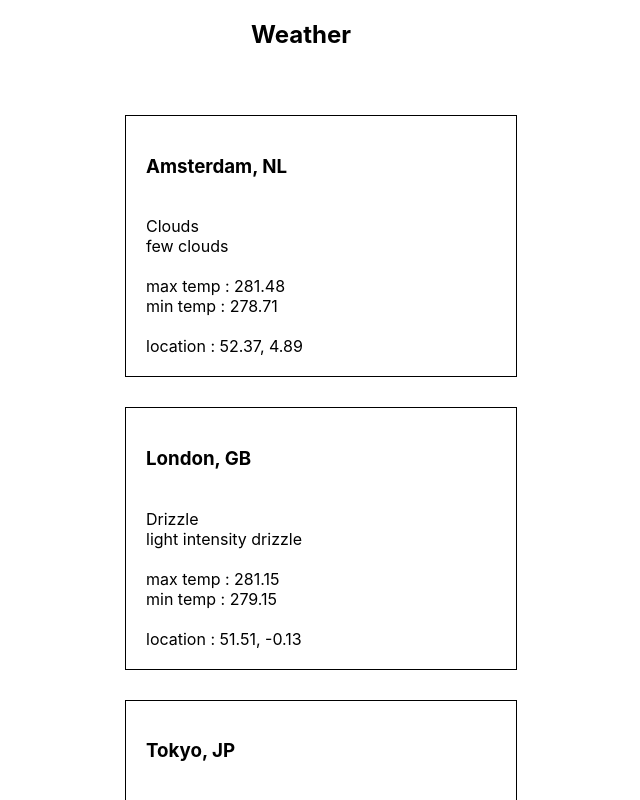
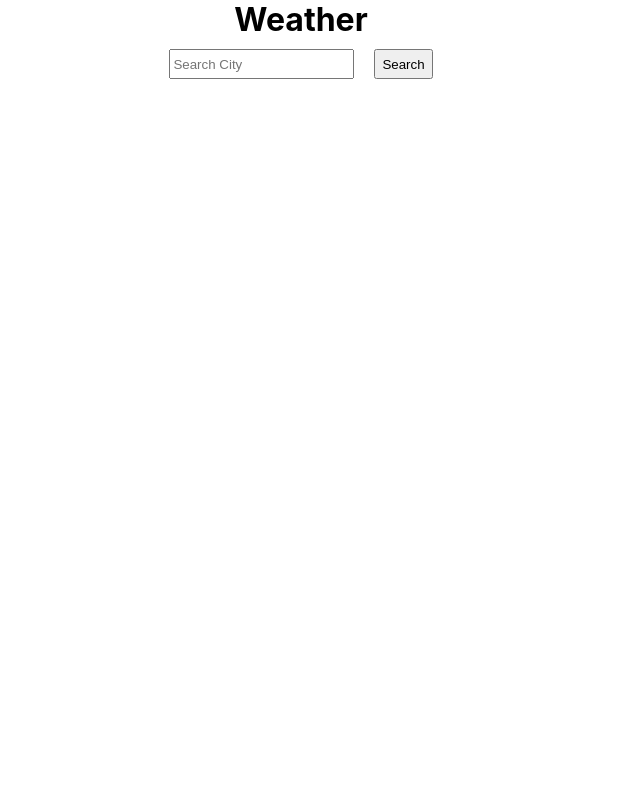
Before and after one commit to malnaqeeb/hackyourweather, a React (Create React App) app: page / in a window 1280 px wide. Shown: the top 800 px of the page, without its empty margins (339-979 px from the left). Built offline with nearby package versions, Linux system fonts and the light colour scheme.

Commit message:
hackyourweather-week2

```diff
--- a/src/App.css
+++ b/src/App.css
@@ -1,22 +1,37 @@
-.App{
+h1 {
   margin: auto;
-
+  display: flex;
+  justify-content: center;
 }
-.title{
+.status {
+  margin: auto;
   display: flex;
   justify-content: center;
 }
 
-.list{
+.form {
+  display: flex;
+  justify-content: center;
+  margin: auto;
+  width: 300px;
+}
+
+.items {
+  border: solid 2px black;
+  margin: 20px auto;
   list-style: none;
+  width: 300px;
+  padding: 20px;
 }
-.container{
+
+.input-text {
+  margin: 10px;
   display: flex;
   justify-content: center;
 }
-.city-item{
-padding: 20px;
-margin: 30px;
-border: 1px solid black;
-width: 350px;
+.input-submit {
+  margin: 10px;
+  height: 30px;
+  display: flex;
+  justify-content: center;
 }
--- a/src/App.js
+++ b/src/App.js
@@ -4,8 +4,8 @@ import CitiesList from "./components/CitiesList";
 
 function App() {
   return (
-    <div className="App">
-      <h2 className="title">Weather</h2>
+    <div>
+      <h1 className="title">Weather</h1>
       <div>
         <CitiesList />
       </div>
--- a/src/components/CitiesList.js
+++ b/src/components/CitiesList.js
@@ -1,15 +1,46 @@
-import React from "react";
-import data from "../city-weather.json";
-import CityInfo from "./CityInfo.js";
+import React, { useState } from "react";
+// import data from "../city-weather.json";
+import CityInfo from "./CityInfo";
+import Form from "./Form";
 
 const CitiesList = () => {
+  const [weather, setWeather] = useState({});
+  const [status, setStatus] = useState("");
+  const [errorMessage, setErrorMessage] = useState("");
+  const appid = "eb076c099e2e95f7dc6a0f2dbe0761ae";
+  async function getCity(city) {
+    setErrorMessage("");
+    setStatus("loading");
+    try {
+      const response = await fetch(
+        `https://api.openweathermap.org/data/2.5/weather?q=${city}&appid=${appid}`
+      );
+      if (response.ok) {
+        const data = await response.json();
+        console.log(data);
+        setWeather(data);
+        setStatus("success");
+        setErrorMessage("");
+      } else {
+        setErrorMessage("Please insert valid city name");
+        setStatus("");
+      }
+    } catch (error) {
+      setStatus("error");
+      setErrorMessage(error.message);
+    }
+  }
   return (
-    <div className="container">
-      <ul className="list">
-        {data.map(city => {
-          return <CityInfo key={city.id} cityProps={city} />;
-        })}
-      </ul>
+    <div className="city-item">
+      <Form getCity={getCity} />
+      {status === "loading" && <h2 className="status">Loading....</h2>}
+      {status === "error" && <h2>{errorMessage}</h2>}
+      {errorMessage !== "" && <h1>{errorMessage}</h1>}
+      {status === "success" && (
+        <div className="items">
+          <CityInfo cityProps={weather} />
+        </div>
+      )}
     </div>
   );
 };
--- a/src/components/CityInfo.js
+++ b/src/components/CityInfo.js
@@ -2,7 +2,7 @@ import React from "react";
 
 const CityInfo = ({ cityProps }) => {
   return (
-    <li className="city-item">
+    <li className="list-items">
       <div>
         <h3>
           {cityProps.name}, {cityProps.sys.country}
--- /dev/null
+++ b/src/components/Form.js
@@ -0,0 +1,27 @@
+import React, { useState } from "react";
+
+function Form({ getCity }) {
+  const [city, setCity] = useState("");
+  const handleSubmit = e => {
+    e.preventDefault();
+    getCity(city);
+    setCity("");
+  };
+
+  return (
+    <form onSubmit={handleSubmit} className="form">
+      <input
+        className="input-text"
+        type="text"
+        placeholder="Search City"
+        name="city"
+        value={city}
+        required
+        onChange={e => setCity(e.target.value)}
+      />
+      <input className="input-submit" type="submit" value="Search" />
+    </form>
+  );
+}
+
+export default Form;
```
Also changed, not shown: 1 other file (tests, documents, lock files or other folders).
